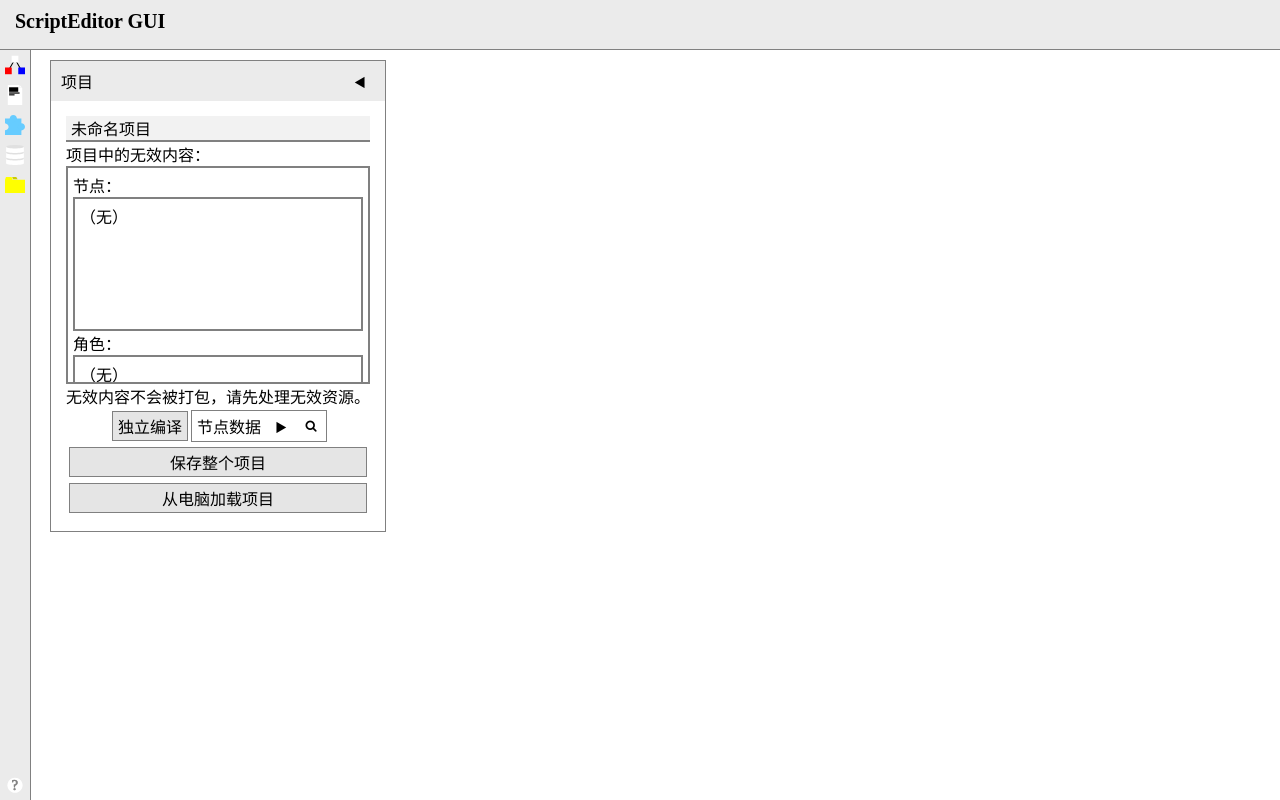
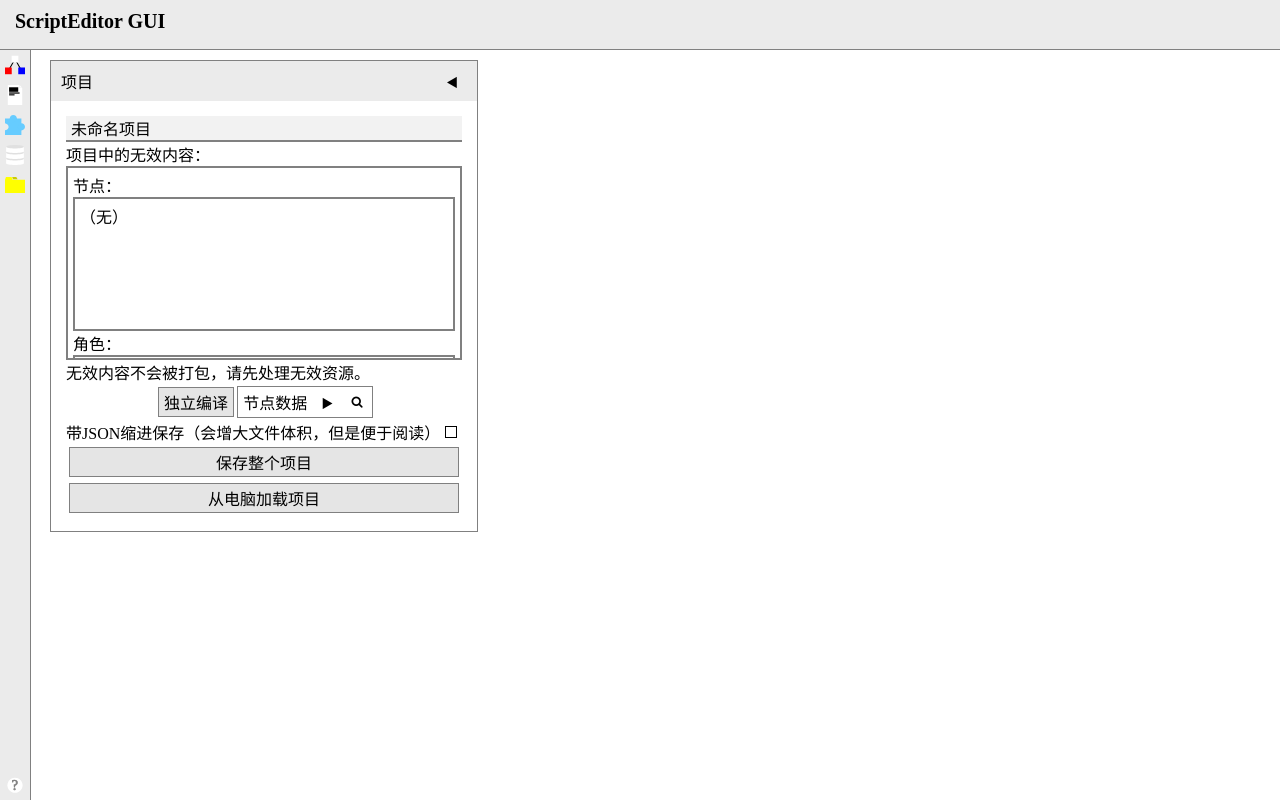
Before and after one commit to Rundll86/ScriptEditor, a Vue app: page / in a window 1280 px wide. Both pictures are taken after a click on the button "项目". Built offline with nearby package versions, Linux system fonts and the light colour scheme.

Commit message:
优化 CheckBox 组件样式，新增 JSON 缩进保存功能，更新 Main 组件逻辑，增强 Node 组件头像预览，修复部分代码格式

```diff
--- a/src/componets/CheckBox.vue
+++ b/src/componets/CheckBox.vue
@@ -10,6 +10,7 @@ span {
     position: relative;
     display: inline-block;
     border: 1px solid black;
+    margin: 0 5px;
 }
 
 span::before {
--- a/src/componets/Main.vue
+++ b/src/componets/Main.vue
@@ -103,12 +103,20 @@
             </div>
             无效内容不会被打包，请先处理无效资源。<br>
             <div class="flex hc vc">
-                <WideButton @click="downloadFile(JSON.stringify(projectData[targetSaver]), `${targetSaver}.json`)">独立编译
+                <WideButton
+                    @click="downloadFile(JSON.stringify(projectData[targetSaver], null, project.saveWithIndent ? 4 : 0), `${targetSaver}.json`)">
+                    独立编译
                 </WideButton>
                 <Selector v-model="targetSaver"
                     :options="keyMapper(Object.keys(invalidContents).map(e => jargon(e) + '数据'), Object.keys(invalidContents))" />
             </div>
-            <WideButton @click="downloadFile(JSON.stringify(projectData), 'project.json')">保存整个项目</WideButton>
+            <div class="flex hc vc">
+                带JSON缩进保存（会增大文件体积，但是便于阅读）
+                <CheckBox v-model="project.saveWithIndent" />
+            </div>
+            <WideButton
+                @click="downloadFile(JSON.stringify(projectData, null, project.saveWithIndent ? 4 : 0), 'full-project.json')">
+                保存整个项目</WideButton>
             <WideButton @click="loadProject">从电脑加载项目</WideButton>
         </SubWindow>
         <SubWindow center title="关于" :states="windowState" name="about">
@@ -242,6 +250,7 @@ import { AssetDescriptor, CharacterSetting, NodeUpdater, ScriptAssetGenerated, S
 import Node from "./Node.vue";
 import PrimaryButton from "./PrimaryButton.vue";
 import Selector from "./Selector.vue";
+import CheckBox from "./CheckBox.vue";
 </script>
 <script lang="ts">
 type AcceptType = {
@@ -386,7 +395,8 @@ export default {
                 project: false
             },
             project: {
-                name: "未命名项目"
+                name: "未命名项目",
+                saveWithIndent: false
             },
             highLayerPosition: new Vector(0, 0),
             draggingHighLayer: false,
@@ -641,6 +651,7 @@ export default {
             };
             this.updaters = [];
             this.nodes = originalData.nodes;
+            this.charactersSettings = originalData.characterSettings;
             this.characters = originalData.characters;
             this.feelings = originalData.feelings;
             this.feelingMaps = originalData.feelingMaps;
--- a/src/componets/Node.vue
+++ b/src/componets/Node.vue
@@ -16,9 +16,9 @@
                             说话者情绪：
                             <Selector wide v-model="node.data.feeling" :options="keyMirror(feelings)" />
                         </div>
-                        <div class="flex down hc vc margin5 outset">
+                        <div class="flex down hc vc margin5 outset" v-if="node.data.talker && node.data.feeling">
                             头像预览
-                            <img class="size80 border2 gray margin5 top" v-if="node.data.talker && node.data.feeling"
+                            <img class="size80 border2 gray margin5 top"
                                 :src="assetDatas[assetNames.indexOf(characterSettings[characters.indexOf(node.data.talker)].avatar[feelings.indexOf(node.data.feeling)])]?.dataUrl ?? invalidAssetUrl" />
                         </div>
                     </div>
```
